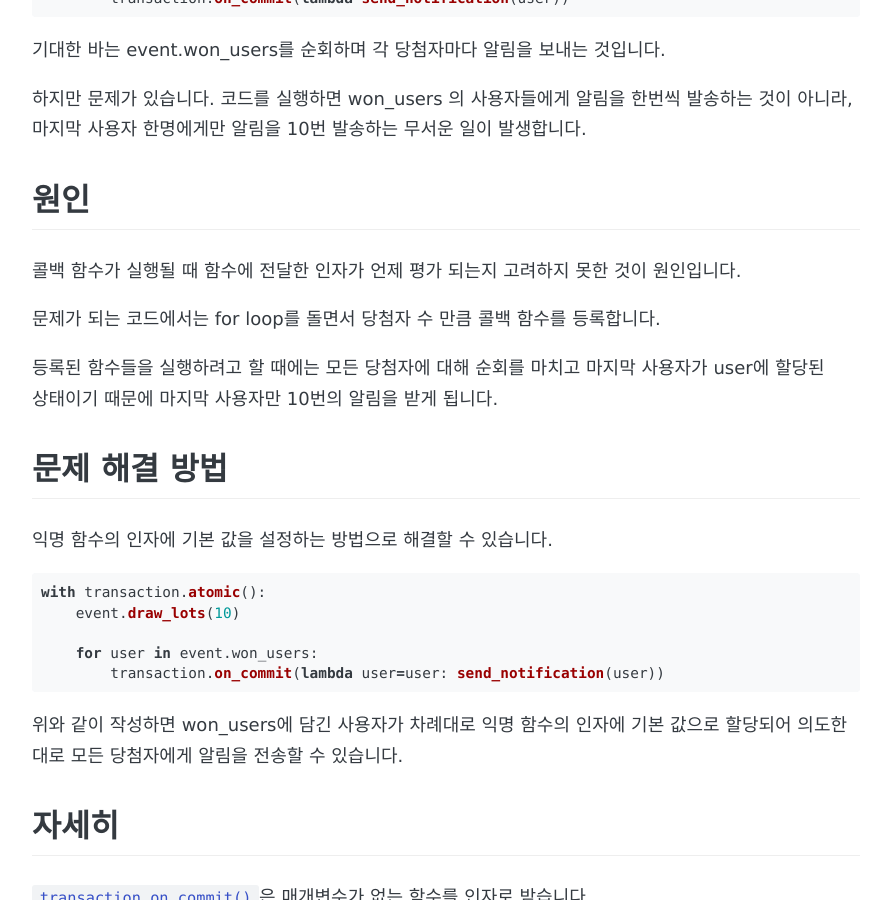
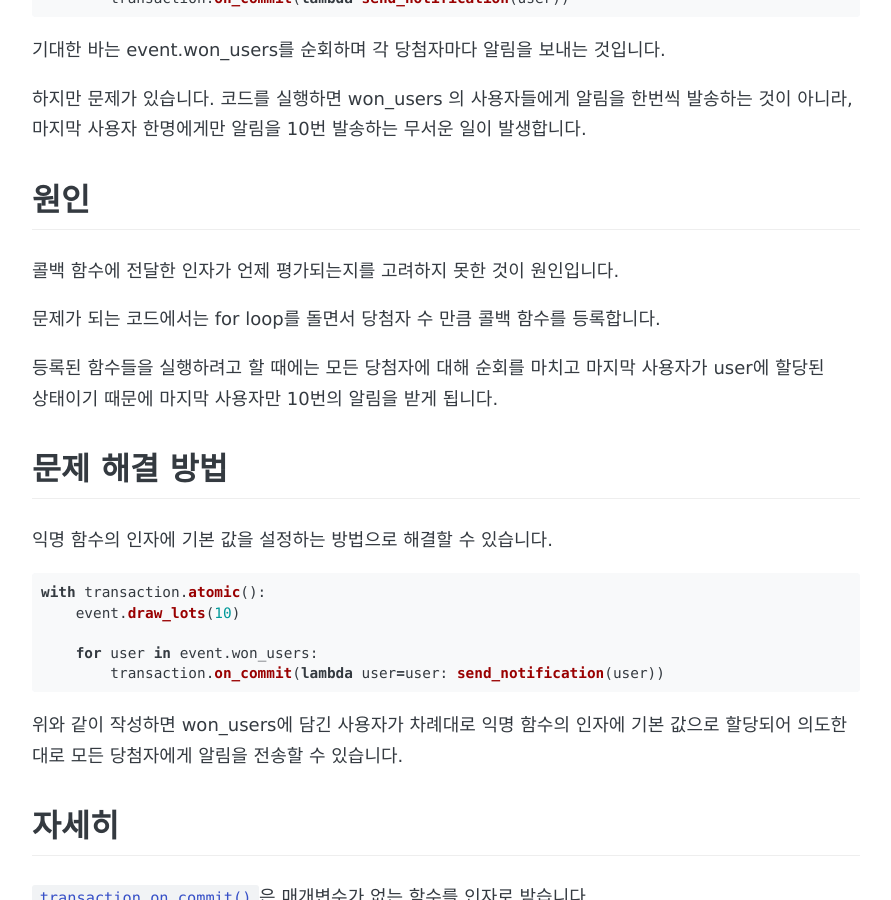
Before and after one commit to 8percent/8percent.github.io, a Jekyll site: the page built from _posts/2020-10-26-transaction-on-commit.md, in a window 1280 px wide and 900 px high, scrolled down 787 px. Shown: the whole window, without its empty margins (194-1085 px from the left). Built offline with Jekyll 4.4.1, drawn with Linux system fonts in a browser that asks for light colours; some web fonts are replaced.

Commit message:
Update _posts/2020-10-26-transaction-on-commit.md
Co-authored-by: Bak Yeon O <bakyeono@gmail.com>

```diff
--- a/_posts/2020-10-26-transaction-on-commit.md
+++ b/_posts/2020-10-26-transaction-on-commit.md
@@ -32,7 +32,7 @@ with transaction.atomic():
 
 ## 원인
 
-콜백 함수가 실행될 때 함수에 전달한 인자가 언제 평가 되는지 고려하지 못한 것이 원인입니다.
+콜백 함수에 전달한 인자가 언제 평가되는지를 고려하지 못한 것이 원인입니다.
 
 문제가 되는 코드에서는 for loop를 돌면서 당첨자 수 만큼 콜백 함수를 등록합니다.
 
```
